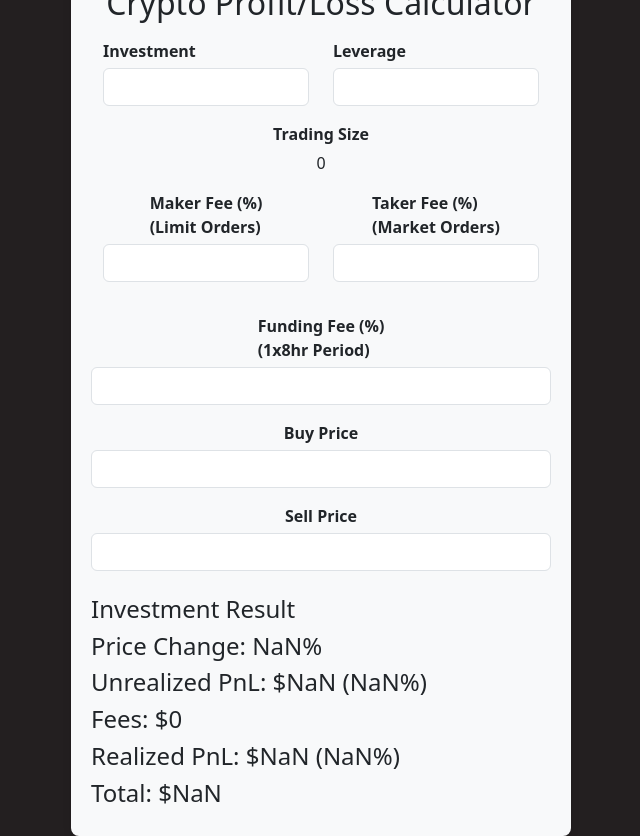
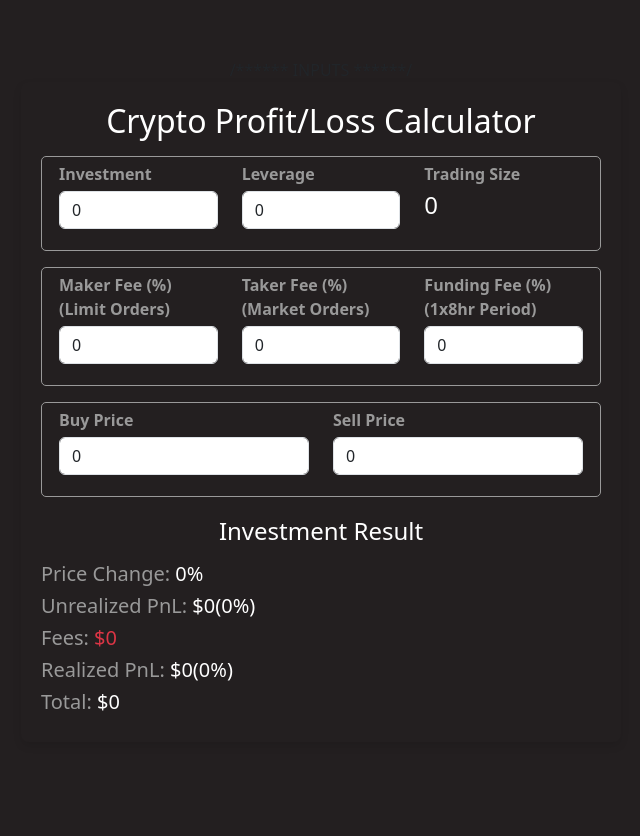
Before and after one commit to nsay/crypto-stocks-calculator, a React (Vite) app: page / in a window 1280 px wide. Shown: the whole page, without its empty margins (319-959 px from the left). After the commit the page ends 800 px from the top, so only its background shows below. Built offline with nearby package versions, Linux system fonts and the light colour scheme.

Commit message:
styling changes

```diff
--- a/src/App.css
+++ b/src/App.css
@@ -9,27 +9,40 @@
 
 .form-container {
   width: 100%;
-  max-width: 500px; /* Limit the form width */
+  max-width: 600px; /* Limit the form width */
   padding: 20px;
-  background-color: #f8f9fa !important; /* Light background for the form */
+  background-color: transparent !important; /* Light background for the form */
   border-radius: 8px; /* Rounded corners */
   box-shadow: 0 4px 8px rgba(0, 0, 0, 0.1); /* Subtle shadow */
 }
 
-/* Align the form elements */
-.mb-3 {
-  display: flex;
-  flex-direction: column;
-  align-items: center;
+.row {
+  border: 1px solid #999;
+  border-radius: 5px;
+  padding: 5px;
 }
 
-h2 {
+.title {
   text-align: center;
 }
+
+.primary-color {
+  color: white;
+}
+
+.secondary-color {
+  color: #999;
+}
+
+.result {
+  margin-top: 20px;
+}
+
 /* Style the labels */
 label {
   font-weight: bold;
   margin-bottom: 5px; /* Space between label and input */
+  color: #999;
 }
 
 /* Style the inputs */
@@ -49,7 +62,3 @@ button {
   font-size: 1.2rem;
   border-radius: 4px;
 }
-
-.mt-4 {
-  margin-top: 20px;
-}
--- a/src/App.tsx
+++ b/src/App.tsx
@@ -6,17 +6,17 @@ import './App.css';
 import 'bootstrap/dist/css/bootstrap.min.css';
 
 const App: React.FC = () => {
-  const [investment, setInvestment] = useState<number | string>("");
-  const [leverage, setLeverage] = useState<number | string>("");
-  const [tradingSize, setTradingSize] = useState<number | string>("");
+  const [investment, setInvestment] = useState<number>(0);
+  const [leverage, setLeverage] = useState<number>(0);
+  const [tradingSize, setTradingSize] = useState<number>(0);
 
-  const [makerFee, setMakerFee] = useState<number | string>("");
-  const [takerFee, setTakerFee] = useState<number | string>("");
-  const [fundingFee, setFundingFee] = useState<number | string>("");
+  const [makerFee, setMakerFee] = useState<number>(0);
+  const [takerFee, setTakerFee] = useState<number>(0);
+  const [fundingFee, setFundingFee] = useState<number>(0);
   const [totalFees, setTotalFees] = useState<number>(0);
 
-  const [buyPrice, setBuyPrice] = useState<number | string>("");
-  const [sellPrice, setSellPrice] = useState<number | string>("");
+  const [buyPrice, setBuyPrice] = useState<number>(0);
+  const [sellPrice, setSellPrice] = useState<number>(0);
 
   const [priceChange, setPriceChange] = useState<number>(0);
   const [unrealizedPriceChange, setUnrealizedPriceChange] = useState<number>(0);
@@ -27,95 +27,105 @@ const App: React.FC = () => {
   useEffect(() => {
 
     //calculate fee
-    const makerFeeDecimal = makerFee !== "" ? Number(makerFee) : 0;
-    const takerFeeDecimal = takerFee !== "" ? Number(takerFee) : 0;
-    const calculatedMakerTakerFee = makerFee !== "" ? makerFeeDecimal : takerFeeDecimal;
+    const makerFeeDecimal = makerFee !== 0 ? makerFee : 0;
+    const takerFeeDecimal = takerFee !== 0 ? takerFee : 0;
+    const calculatedMakerTakerFee = makerFee !== 0 ? makerFeeDecimal : takerFeeDecimal;
 
     //calculate trading size
-    const calculatedTradingSize = Number(investment) * Number(leverage);
+    const calculatedTradingSize = investment * leverage;
     setTradingSize(calculatedTradingSize);
 
     //calculate totals fees
     const totalOpenFee = (calculatedTradingSize * calculatedMakerTakerFee)/100;
-    const totalFundingFee = (calculatedTradingSize * Number(fundingFee))/100;
+    const totalFundingFee = (calculatedTradingSize * fundingFee)/100;
     const totalClosingFee = (calculatedTradingSize * calculatedMakerTakerFee)/100;
     const calculatedTotalFees = totalOpenFee + totalFundingFee + totalClosingFee;
     setTotalFees(calculatedTotalFees);
 
     //calculate the percentage difference of buy and sell price
-    const calculatedPriceChange = ((Number(sellPrice) - Number(buyPrice))/Number(buyPrice))*100
-    setPriceChange(Number(calculatedPriceChange.toFixed(2)));
+    const calculatedPriceChange = ((sellPrice - buyPrice)/buyPrice)*100
+    setPriceChange(roundToTwoDecimals(calculatedPriceChange));
 
     //calculate unrealized pnl percentage
-    const calculatedUnrealizedPriceChange = ((calculatedPriceChange * Number(leverage)))/100 * Number(investment);
-    setUnrealizedPriceChange(Number(calculatedUnrealizedPriceChange.toFixed(2)));
+    const calculatedUnrealizedPriceChange = ((calculatedPriceChange * leverage))/100 * investment;
+    setUnrealizedPriceChange(roundToTwoDecimals(calculatedUnrealizedPriceChange));
 
     //calculate unrealized pnl
-    const calculatedUnrealized = (Number(investment) * calculatedUnrealizedPriceChange)/100;
-    setUnrealizedPnl(Number(calculatedUnrealized.toFixed(2)));
+    const calculatedUnrealized = (investment * calculatedUnrealizedPriceChange)/100;
+    setUnrealizedPnl(roundToTwoDecimals(calculatedUnrealized));
 
     //calculate realized pnl percentage
-    const calculatedRealizedPriceChange = ((calculatedPriceChange * Number(leverage)))/100 * Number(investment) - calculatedTotalFees;
-    setRealizedPriceChange(Number(calculatedRealizedPriceChange.toFixed(2)));
+    const calculatedRealizedPriceChange = ((calculatedPriceChange * leverage))/100 * investment - calculatedTotalFees;
+    setRealizedPriceChange(roundToTwoDecimals(calculatedRealizedPriceChange));
 
     //calculate realized pnl
-    const calculatedRealized = (Number(investment) * calculatedUnrealizedPriceChange)/100 - calculatedTotalFees;
-    setRealizedPnl(Number(calculatedRealized.toFixed(2)));
+    const calculatedRealized = (investment * calculatedUnrealizedPriceChange)/100 - calculatedTotalFees;
+    setRealizedPnl(roundToTwoDecimals(calculatedRealized));
 
     //calculate result
-    const calculatedResult = Number(investment) + Number(calculatedRealized);
-    setResult(Number(calculatedResult.toFixed(2)));
+    const calculatedResult = investment + calculatedRealized;
+    setResult(roundToTwoDecimals(calculatedResult));
 
   }, [investment, leverage, tradingSize, makerFee, takerFee, fundingFee, buyPrice, sellPrice]);
 
   const handleMakerFeeChange = (e: React.ChangeEvent<HTMLInputElement>) => {
     const value = e.target.value;
-    setMakerFee(value === "" ? "" : Number(value));
+    setMakerFee(value === "" ? 0 : Number(value));
     if (value !== "") {
-      setTakerFee(""); // Clear taker fee if maker fee is filled
+      setTakerFee(0); // Clear taker fee if maker fee is filled
     }
   };
 
   const handleTakerFeeChange = (e: React.ChangeEvent<HTMLInputElement>) => {
     const value = e.target.value;
-    setTakerFee(value === "" ? "" : Number(value));
+    setTakerFee(value === "" ? 0 : Number(value));
     if (value !== "") {
-      setMakerFee(""); // Clear maker fee if taker fee is filled
+      setMakerFee(0); // Clear maker fee if taker fee is filled
     }
+  };
+
+  const roundToTwoDecimals = (num: number) => {
+    return Math.round(num * 100) / 100;
   };
 
   return (
     <Container className="center-container">
+      /****** INPUTS ******/
       <div className="form-container">
-        <h2 className="mb-3">Crypto Profit/Loss Calculator</h2>
+        <h2 className="mb-3 title primary-color">Crypto Profit/Loss Calculator</h2>
 
         <Container className="mb-3">
           <Row>
             <Col>
+            <div className="mb-3">
               <label>Investment</label>
                 <input
                   type="number"
                   value={investment}
-                onChange={(e) => setInvestment(e.target.value === "" ? "" : Number(e.target.value))}
+                  onChange={(e) => setInvestment(e.target.value === "" ? 0 : Number(e.target.value))}
                   className="form-control"
                 />
+            </div>
             </Col>
             <Col>
+            <div className="mb-3">
               <label>Leverage</label>
                 <input
                   type="number"
                   value={leverage}
-                onChange={(e) => setLeverage(e.target.value === "" ? "" : Number(e.target.value))}
+                  onChange={(e) => setLeverage(e.target.value === "" ? 0 : Number(e.target.value))}
                   className="form-control"
                 />
+            </div>
+            </Col>
+            <Col>
+            <div className="mb-3">
+              <label>Trading Size</label>
+              <h4 className="primary-color">{tradingSize}</h4>
+            </div>
             </Col>
           </Row>
         </Container>
-
-        <div className="mb-3">
-          <label>Trading Size</label>
-          <div>{tradingSize}</div>
-        </div>
 
         <Container className="mb-3">
           <Row>
@@ -127,7 +137,7 @@ const App: React.FC = () => {
                   value={makerFee}
                   onChange={handleMakerFeeChange}
                   className="form-control"
-                  disabled={takerFee !== ""}
+                  disabled={takerFee !== 0}
                   step="0.01"
                 />
               </div>
@@ -140,7 +150,19 @@ const App: React.FC = () => {
                 value={takerFee}
                 onChange={handleTakerFeeChange}
                 className="form-control"
-                disabled={makerFee !== ""}
+                disabled={makerFee !== 0}
+                step="0.01"
+              />
+            </div>
+            </Col>
+            <Col>
+            <div className="mb-3">
+              <label>Funding Fee (%) <br /> (1x8hr Period)</label>
+              <input
+                type="number"
+                value={fundingFee}
+                onChange={(e) => setFundingFee(e.target.value === "" ? 0 : Number(e.target.value))}
+                className="form-control"
                 step="0.01"
               />
             </div>
@@ -148,44 +170,67 @@ const App: React.FC = () => {
           </Row>
         </Container>
 
-        <div className="mb-3">
-          <label>Funding Fee (%) <br /> (1x8hr Period)</label>
-          <input
-            type="number"
-            value={fundingFee}
-            onChange={(e) => setFundingFee(e.target.value === "" ? "" : Number(e.target.value))}
-            className="form-control"
-            step="0.01"
-          />
-        </div>
-
+        <Container className="mb-3">
+          <Row>
+            <Col>
             <div className="mb-3">
               <label>Buy Price</label>
               <input
                 type="number"
                 value={buyPrice}
-            onChange={(e) => setBuyPrice(e.target.value === "" ? "" : Number(e.target.value))}
+                onChange={(e) => setBuyPrice(e.target.value === "" ? 0 : Number(e.target.value))}
                 className="form-control"
               />
             </div>
-
+            </Col>
+            <Col>
             <div className="mb-3">
               <label>Sell Price</label>
               <input
                 type="number"
                 value={sellPrice}
-            onChange={(e) => setSellPrice(e.target.value === "" ? "" : Number(e.target.value))}
+                onChange={(e) => setSellPrice(e.target.value === "" ? 0 : Number(e.target.value))}
                 className="form-control"
               />
             </div>
+            </Col>
+          </Row>
+        </Container>
 
-        <div className="mt-4">
-          <h4>Investment Result</h4>
-          <h4>Price Change: {priceChange}%</h4>
-          <h4>Unrealized PnL: ${unrealizedPnl} ({unrealizedPriceChange}%)</h4>
-          <h4>Fees: ${totalFees}</h4>
-          <h4>Realized PnL: ${realizedPnl} ({realizedPriceChange}%)</h4>
-          <h4>Total: ${result}</h4>
+        <div className="result primary-color">
+          <h4 className="mb-3 title">
+            Investment Result
+          </h4>
+          <h5>
+            <span className="secondary-color">Price Change: </span>
+            <span className={priceChange < 0 ? "text-danger" : priceChange > 0 ? "text-success" : ""}>
+              {!isNaN(priceChange) && priceChange !== null ? priceChange : 0}%
+            </span>
+          </h5>
+          <h5>
+            <span className="secondary-color">Unrealized PnL: </span>
+            <span className={unrealizedPnl < 0 ? "text-danger" : unrealizedPnl > 0 ? "text-success" : ""}>
+              ${!isNaN(unrealizedPnl) && unrealizedPnl !== null ? unrealizedPnl : 0}
+              ({!isNaN(unrealizedPriceChange) && unrealizedPriceChange !== null ? unrealizedPriceChange : 0}%)
+            </span>
+          </h5>
+          <h5>
+            <span className="secondary-color">Fees: </span>
+            <span className="text-danger">${totalFees}</span>
+          </h5>
+          <h5>
+            <span className="secondary-color">Realized PnL: </span>
+            <span className={realizedPnl < 0 ? "text-danger" : realizedPnl > 0 ? "text-success" : ""}>
+              ${!isNaN(realizedPnl) && realizedPnl !== null ? realizedPnl : 0}
+              ({!isNaN(realizedPriceChange) && realizedPriceChange !== null ? realizedPriceChange : 0}%)
+            </span>
+          </h5>
+          <h5>
+            <span className="secondary-color">Total: </span>
+            <span className={result < 0 ? "text-danger" : result > 0 ? "text-success" : ""}>
+              ${!isNaN(result) && result !== null ? result : 0}
+            </span>
+          </h5>
         </div>
       </div>
     </Container>
```
Lines whose indentation alone changed are shown as unchanged.
